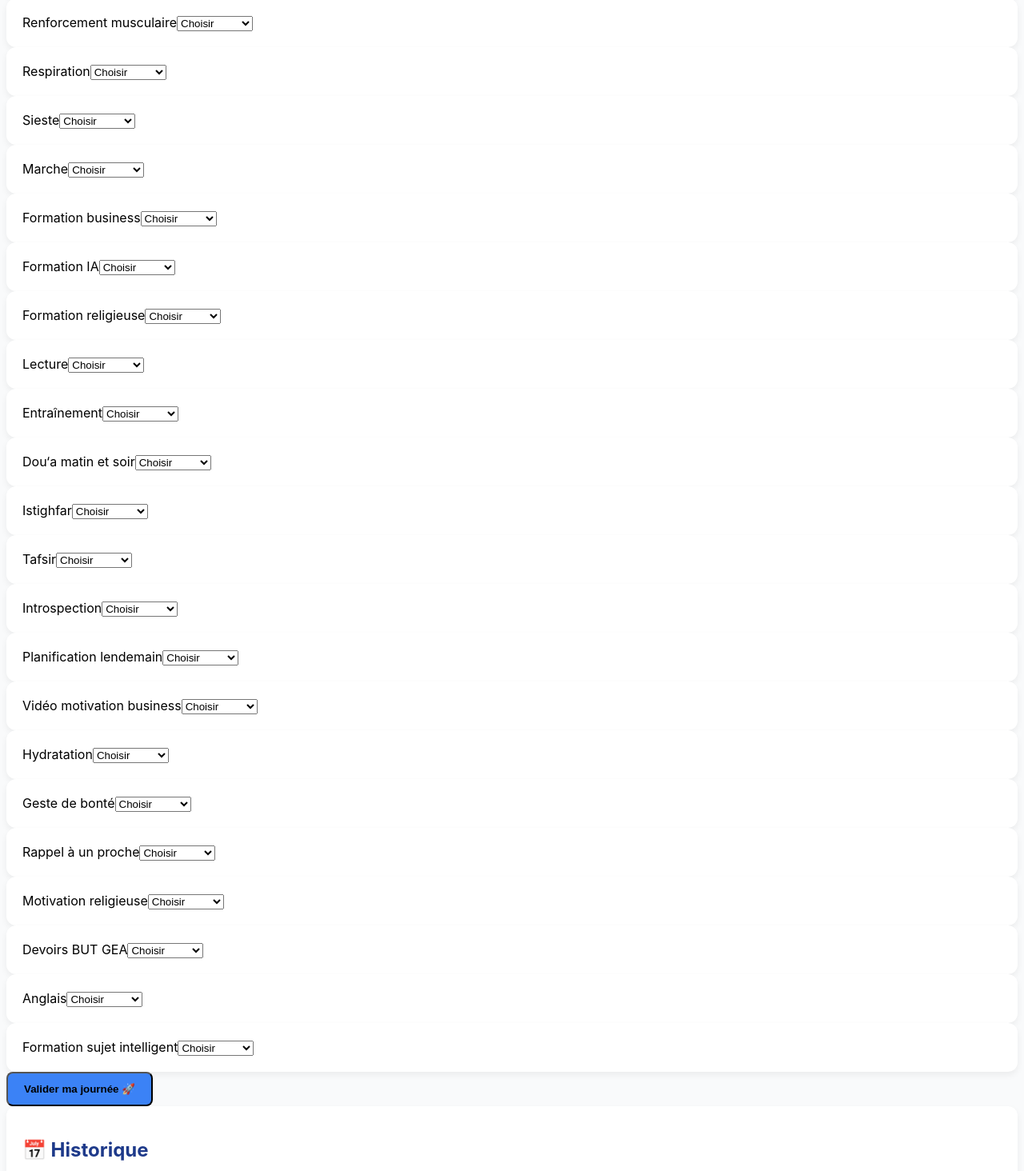
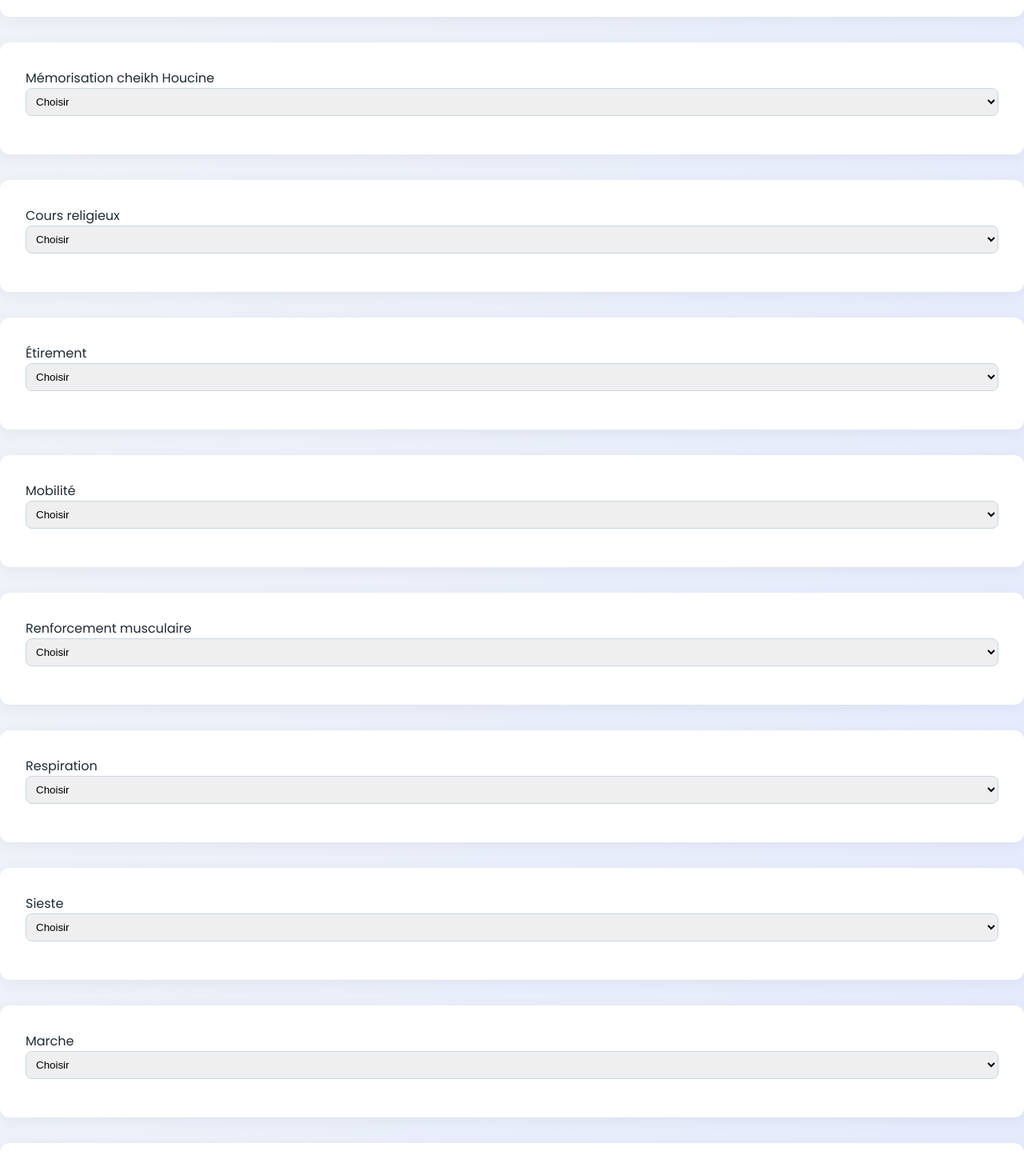
Before and after one commit to waiyarti/NourRise, a Next.js app: page / in a window 1280 px wide. Shown: the part 600-2064 px from the top of the page at 80% size. Built offline with nearby package versions, Linux system fonts and the light colour scheme.

Commit message:
Update globals.css

```diff
--- a/styles/globals.css
+++ b/styles/globals.css
@@ -1,49 +1,66 @@
-/* styles/globals.css */
+@import url('https://fonts.googleapis.com/css2?family=Poppins:wght@400;600;700&display=swap');
 
-@tailwind base;
-@tailwind components;
-@tailwind utilities;
-
-/* Ajout perso pour NourRise */
+html,
 body {
-  background-color: #f9fafb;
-  font-family: 'Inter', sans-serif;
+  padding: 0;
+  margin: 0;
+  font-family: 'Poppins', sans-serif;
+  background: linear-gradient(to bottom right, #f0f4f8, #e0e7ff);
+  min-height: 100vh;
+  color: #1f2937;
 }
 
-h1, h2, h3 {
-  color: #1e3a8a;
+* {
+  box-sizing: border-box;
 }
 
-.button-primary {
-  background-color: #3b82f6;
-  padding: 12px 20px;
-  font-weight: bold;
-  border-radius: 8px;
-  transition: background-color 0.3s ease;
-}
-
-.button-primary:hover {
-  background-color: #2563eb;
+.container {
+  max-width: 1200px;
+  margin: 0 auto;
+  padding: 2rem;
 }
 
 .card {
-  background-color: #ffffff;
+  background: #ffffff;
   border-radius: 12px;
-  padding: 20px;
-  box-shadow: 0 4px 8px rgba(0, 0, 0, 0.06);
-  transition: transform 0.3s ease, box-shadow 0.3s ease;
+  padding: 2rem;
+  box-shadow: 0 4px 20px rgba(0, 0, 0, 0.05);
+  margin-bottom: 2rem;
 }
 
-.card:hover {
-  transform: translateY(-3px);
-  box-shadow: 0 8px 16px rgba(0, 0, 0, 0.1);
+.title {
+  font-size: 2rem;
+  font-weight: 700;
+  margin-bottom: 1rem;
+  color: #2563eb;
 }
 
-.fade-in {
-  animation: fadeIn 1s ease forwards;
+.subtitle {
+  font-size: 1.2rem;
+  font-weight: 600;
+  margin-bottom: 0.5rem;
+  color: #3b82f6;
 }
 
-@keyframes fadeIn {
-  0% { opacity: 0; transform: translateY(20px); }
-  100% { opacity: 1; transform: translateY(0); }
+button {
+  background-color: #2563eb;
+  color: white;
+  border: none;
+  padding: 1rem 2rem;
+  border-radius: 8px;
+  font-weight: 600;
+  cursor: pointer;
+  transition: background-color 0.3s ease-in-out;
 }
+
+button:hover {
+  background-color: #1d4ed8;
+}
+
+select {
+  padding: 0.5rem;
+  border-radius: 8px;
+  border: 1px solid #cbd5e1;
+  margin-bottom: 1rem;
+  width: 100%;
+}
```
